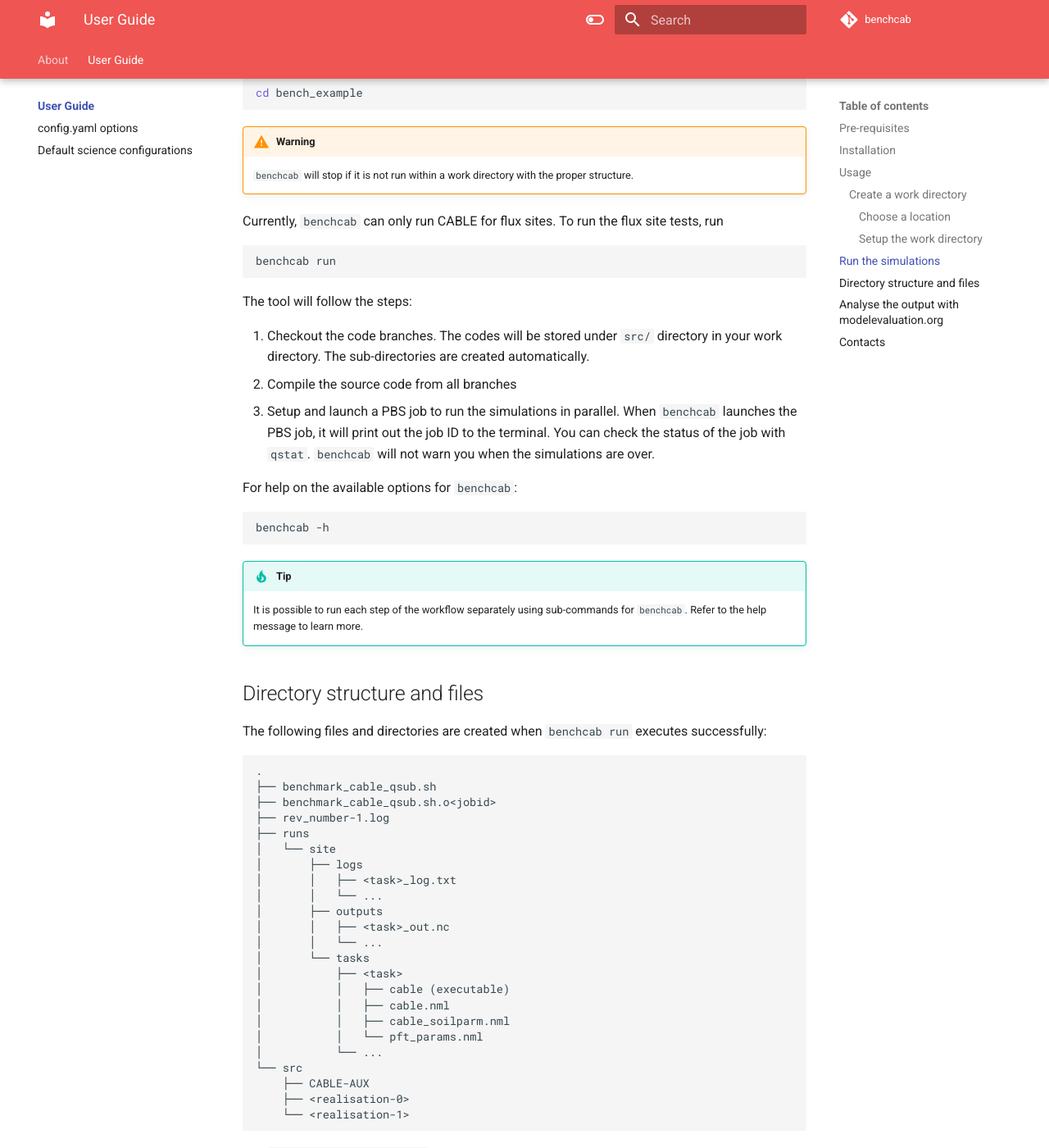
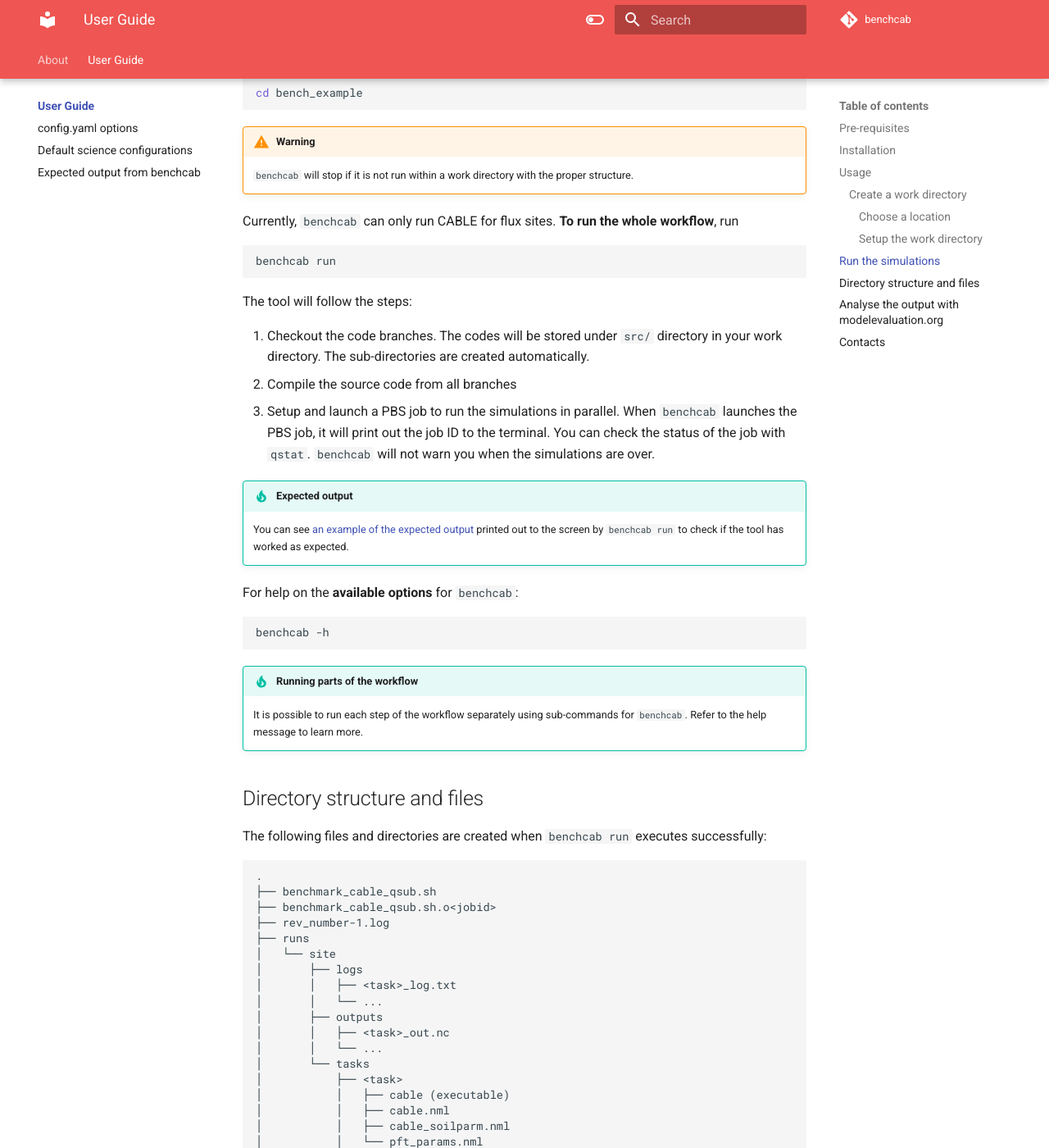
Before and after one commit to mdekauwe/CABLE_benchmarking, an MkDocs documentation site: the page built from docs/user_guide/index.md, in a window 1280 px wide and 1400 px high, scrolled down 2374 px. Shown: the whole window at 82% size. Built offline with MkDocs 1.6.1 and Material for MkDocs 9.7.7, drawn with Linux system fonts in a browser that asks for light colours; comment, search, counter and statistics services are not loaded.

Commit message:
Add example of expected output

````diff
--- a/docs/user_guide/index.md
+++ b/docs/user_guide/index.md
@@ -78,7 +78,7 @@ cd bench_example
     `benchcab` will stop if it is not run within a work directory with the proper structure.
 
 
-Currently, `benchcab` can only run CABLE for flux sites. To run the flux site tests, run
+Currently, `benchcab` can only run CABLE for flux sites. **To run the whole workflow**, run
 
 ```bash
 benchcab run
@@ -90,13 +90,17 @@ The tool will follow the steps:
 2. Compile the source code from all branches
 3. Setup and launch a PBS job to run the simulations in parallel. When `benchcab` launches the PBS job, it will print out the job ID to the terminal. You can check the status of the job with `qstat`. `benchcab` will not warn you when the simulations are over.
 
-For help on the available options for `benchcab`:
+!!! tip "Expected output"
+
+    You can see [an example of the expected output](expected_output.md) printed out to the screen by `benchcab run` to check if the tool has worked as expected.
+
+For help on the **available options** for `benchcab`:
 
 ```bash
 benchcab -h
 ```
 
-!!! Tip
+!!! Tip "Running parts of the workflow"
     It is possible to run each step of the workflow separately using sub-commands for `benchcab`. Refer to the help message to learn more.
 
 ## Directory structure and files
--- a/mkdocs.yml
+++ b/mkdocs.yml
@@ -69,3 +69,4 @@ nav:
       - user_guide/index.md
       - user_guide/config_options.md
       - user_guide/default_science_configurations.md
+      - user_guide/expected_output.md
````
Also changed, not shown: docs/user_guide/expected_output.md (added, +37 -0 lines).
